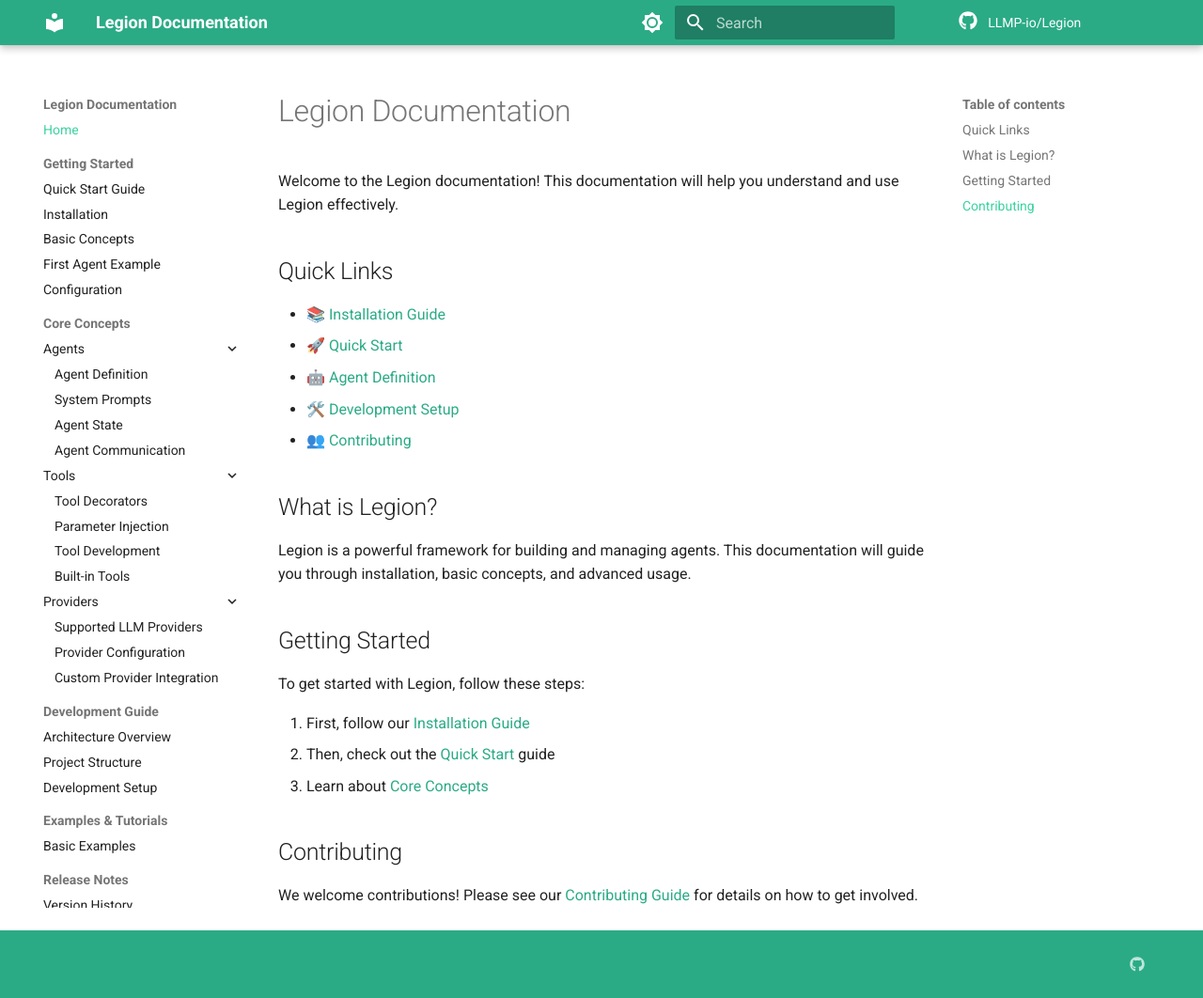
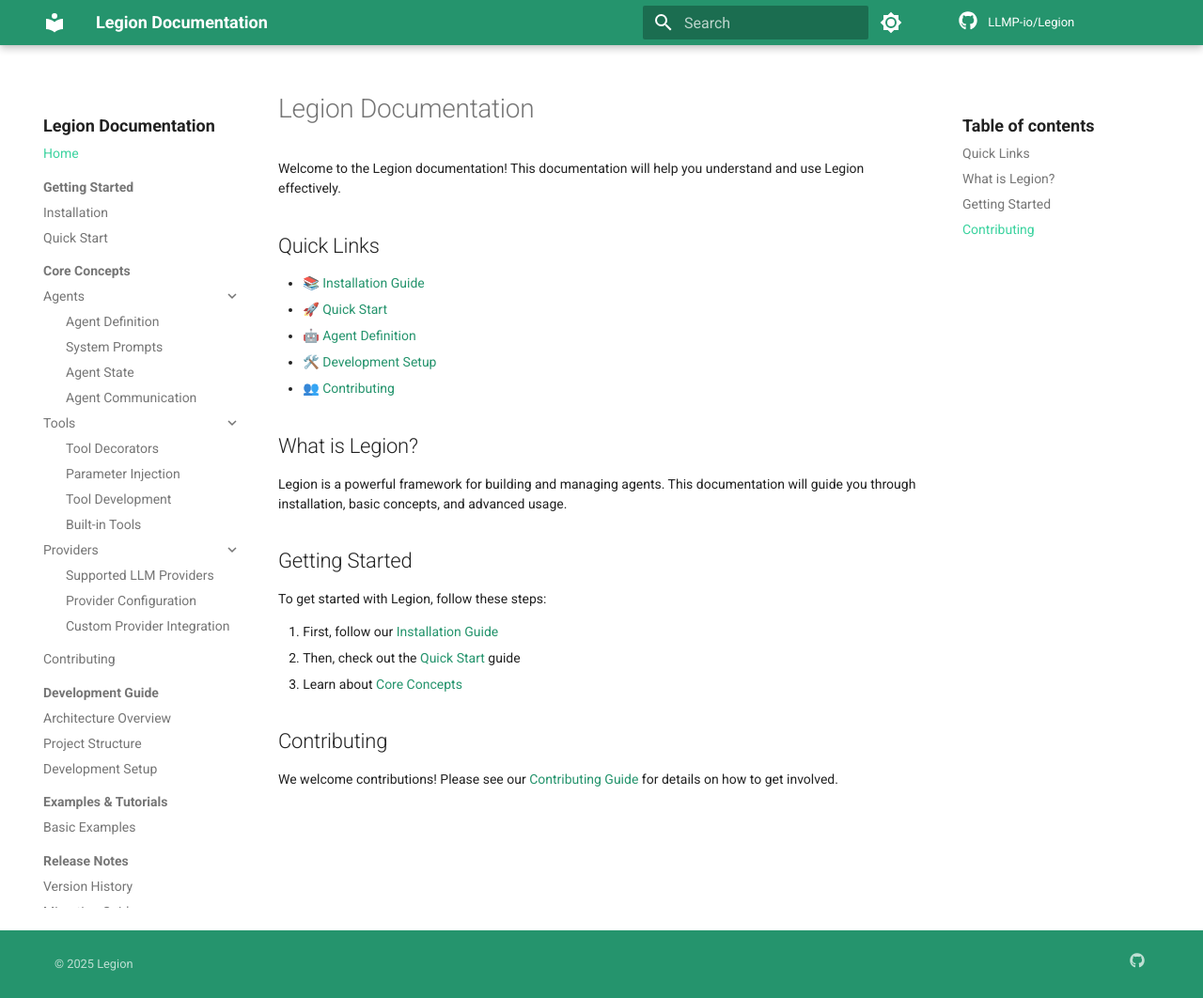
Before and after one commit to lLostincode/Legion, an MkDocs documentation site: the page built from docs/index.md, in a window 1280 px wide and 1062 px high. Shown: the whole window at 94% size. Built offline with MkDocs 1.6.1 and Material for MkDocs 9.7.7, drawn with Linux system fonts in a browser that asks for light colours; comment, search, counter and statistics services are not loaded.

Commit message:
style(docs): divided css file into classes

```diff
--- /dev/null
+++ b/docs/stylesheets/content.css
@@ -0,0 +1,54 @@
+/* Main content text sizing */
+.md-typeset {
+    font-size: 0.70rem;
+    line-height: 1.5;
+}
+
+.md-typeset h1 {
+    font-size: 1.4rem;
+}
+
+.md-typeset h2 {
+    font-size: 1.1rem;
+}
+
+.md-typeset h3 {
+    font-size: 0.9rem;
+}
+
+.md-typeset h4 {
+    font-size: 0.8rem;
+}
+
+.md-typeset code {
+    font-size: 0.70rem;
+}
+
+.md-typeset pre {
+    font-size: 0.70rem;
+}
+
+/* Improve code block contrast */
+[data-md-color-scheme="slate"] .highlight {
+    background-color: #1a1a1a;
+}
+
+/* Better table contrast */
+[data-md-color-scheme="slate"] table {
+    background-color: var(--md-default-bg-color--light);
+}
+
+[data-md-color-scheme="slate"] th {
+    background-color: var(--md-default-bg-color--lighter);
+}
+
+/* Better blockquote styling */
+[data-md-color-scheme="slate"] blockquote {
+    border-left-color: var(--md-accent-fg-color);
+    background-color: var(--md-default-bg-color--light);
+}
+
+/* Selection highlight */
+::selection {
+    background-color: var(--md-accent-fg-color--transparent);
+}
--- a/docs/stylesheets/docs.css
+++ /dev/null
@@ -1,160 +0,0 @@
-/* Light mode customization */
-[data-md-color-scheme="default"] {
-    --md-primary-fg-color: #2AAB86;
-    --md-primary-fg-color--light: #2AAB86;
-    --md-primary-fg-color--dark: #021207;
-    --md-accent-fg-color: #3BD39F;
-    --md-accent-fg-color--transparent: rgba(59, 211, 159, 0.1);
-}
-
-/* Dark mode customization */
-[data-md-color-scheme="slate"] {
-    --md-default-bg-color: #121212;
-    --md-default-bg-color--light: #1e1e1e;
-    --md-default-bg-color--lighter: #232323;
-    --md-default-bg-color--lightest: #2a2a2a;
-
-    --md-primary-fg-color: #2A9B76;
-    --md-primary-fg-color--light: #1e1e1e;
-    --md-primary-fg-color--dark: #0a0a0a;
-
-    --md-accent-fg-color: #3BD39F;
-    --md-accent-fg-color--transparent: rgba(59, 211, 159, 0.1);
-
-    /* Increase contrast for text */
-    --md-typeset-color: rgba(255, 255, 255, 0.87);
-    --md-typeset-a-color: #3BD39F;
-}
-
-/* Navigation customization for both modes */
-.md-nav__link:hover,
-.md-nav__link--active {
-    color: var(--md-accent-fg-color) !important;
-}
-
-.md-nav__item--active > .md-nav__link {
-    color: var(--md-accent-fg-color) !important;
-}
-
-/* Improve code block contrast */
-[data-md-color-scheme="slate"] .highlight {
-    background-color: #1a1a1a;
-}
-
-/* Better table contrast */
-[data-md-color-scheme="slate"] table {
-    background-color: var(--md-default-bg-color--light);
-}
-
-[data-md-color-scheme="slate"] th {
-    background-color: var(--md-default-bg-color--lighter);
-}
-
-/* Better blockquote styling */
-[data-md-color-scheme="slate"] blockquote {
-    border-left-color: var(--md-accent-fg-color);
-    background-color: var(--md-default-bg-color--light);
-}
-
-/* Selection highlight */
-::selection {
-    background-color: var(--md-accent-fg-color--transparent);
-}
-
-/* Sidebar and navigation hover states */
-.md-nav__link:hover,
-.md-nav__item .md-nav__link--active {
-    color: var(--md-accent-fg-color) !important;
-}
-
-/* Search result highlighting */
-.md-search-result__link:hover,
-.md-search-result__link[data-md-state="active"] {
-    background-color: var(--md-accent-fg-color--transparent);
-}
-
-/* TOC active item */
-.md-nav--secondary .md-nav__link--active {
-    color: var(--md-accent-fg-color) !important;
-}
-
-/* Footer customization */
-.md-footer {
-    background-color: var(--md-primary-fg-color);
-}
-
-.md-footer-meta {
-    background-color: var(--md-primary-fg-color);
-}
-
-/* Make footer slimmer */
-.md-footer-meta__inner {
-    padding: 0.4rem 0.8rem;
-    display: flex;
-    justify-content: space-between;
-    align-items: center;
-}
-
-/* Custom copyright text */
-.md-footer-copyright {
-    display: block !important;
-    font-size: 0.7rem;
-    margin: 0;
-    padding: 0;
-    color: var(--md-footer-fg-color--light);
-}
-
-.md-footer-social {
-    padding: 0;
-    margin: 0;
-}
-
-.md-footer-social__link {
-    padding: 0.4rem;
-}
-
-/* Adjust icon sizes */
-.md-footer-social__link svg {
-    width: 1.2rem;
-    height: 1.2rem;
-}
-
-/* Footer links hover effect */
-.md-footer-social__link:hover {
-    color: var(--md-accent-fg-color);
-}
-
-/* Align GitHub icon with navbar and make it smaller */
-.md-header__source {
-    margin-inline-start: auto;
-    margin-inline-end: 0.6rem;
-    font-size: 0.7rem;
-}
-
-/* Style GitHub icon and stars */
-.md-header__source .md-source {
-    padding: 0 0.4rem;
-}
-
-.md-header__source .md-source__icon {
-    padding-right: 0.4rem;
-}
-
-.md-header__source .md-source__icon svg {
-    width: 1rem;
-    height: 1rem;
-}
-
-.md-header__source .md-source__repository {
-    font-weight: 400;
-    font-size: 0.7rem;
-}
-
-.md-header__source .md-source__facts {
-    font-size: 0.7rem;
-}
-
-/* Adjust search bar alignment */
-.md-search {
-    margin-right: 1rem;
-}
--- /dev/null
+++ b/docs/stylesheets/footer.css
@@ -0,0 +1,45 @@
+/* Footer customization */
+.md-footer {
+    background-color: var(--md-primary-fg-color);
+}
+
+.md-footer-meta {
+    background-color: var(--md-primary-fg-color);
+}
+
+/* Make footer slimmer */
+.md-footer-meta__inner {
+    padding: 0.4rem 0.8rem;
+    display: flex;
+    justify-content: space-between;
+    align-items: center;
+}
+
+/* Custom copyright text */
+.md-footer-copyright {
+    display: block !important;
+    font-size: 0.60rem;
+    margin: 0;
+    padding: 0;
+    color: var(--md-footer-fg-color--light);
+}
+
+.md-footer-social {
+    padding: 0;
+    margin: 0;
+}
+
+.md-footer-social__link {
+    padding: 0.4rem;
+}
+
+/* Adjust icon sizes */
+.md-footer-social__link svg {
+    width: 1.2rem;
+    height: 1.2rem;
+}
+
+/* Footer links hover effect */
+.md-footer-social__link:hover {
+    color: var(--md-accent-fg-color);
+}
--- /dev/null
+++ b/docs/stylesheets/navbar.css
@@ -0,0 +1,68 @@
+/* Header/Navbar customization */
+.md-header {
+    height: 2.4rem;
+}
+
+/* Search bar customization */
+.md-search__inner {
+    width: 12rem;
+    margin-left: auto;
+}
+
+.md-search__input {
+    height: 1.8rem !important;
+    font-size: 0.8rem !important;
+}
+
+.md-search__form {
+    height: 1.8rem;
+}
+
+.md-search__overlay {
+    top: 2.4rem;
+}
+
+/* Theme toggle button */
+.md-header__button.md-icon {
+    padding: 0.4rem;
+    margin: 0.2rem;
+}
+
+/* GitHub repository link */
+.md-header__source {
+    margin-left: 0.5rem;
+    margin-right: 0.6rem;
+    font-size: 0.60rem;
+    order: 99; /* Push to the end */
+}
+
+.md-header__source .md-source {
+    padding: 0 0.4rem;
+}
+
+.md-header__source .md-source__icon {
+    padding-right: 0.4rem;
+}
+
+.md-header__source .md-source__icon svg {
+    width: 1rem;
+    height: 1rem;
+}
+
+/* Header container */
+.md-header__inner {
+    display: flex;
+    align-items: center;
+    justify-content: flex-end;
+}
+
+/* Title positioning */
+.md-header__title {
+    margin-right: auto; /* Push everything else to the right */
+    line-height: 2.4rem;
+}
+
+/* Theme toggle and search positioning */
+.md-header__option {
+    order: 98; /* Place before GitHub link */
+}
--- /dev/null
+++ b/docs/stylesheets/sidebar.css
@@ -0,0 +1,40 @@
+/* Navigation styling */
+.md-nav__title {
+    font-size: 0.90rem;
+    font-weight: 600;
+    color: var(--md-default-fg-color);
+    margin: 1rem 0 0.4rem 0;
+}
+
+.md-nav__link {
+    font-size: 0.70rem;
+    color: var(--md-default-fg-color--light);
+}
+
+.md-nav__link:hover,
+.md-nav__link--active {
+    color: var(--md-accent-fg-color) !important;
+}
+
+.md-nav__item .md-nav__item {
+    padding-left: 0.6rem;
+}
+
+.md-nav__list {
+    padding-left: 1rem;
+}
+
+.md-nav__item--active > .md-nav__link {
+    color: var(--md-accent-fg-color) !important;
+}
+
+/* TOC active item */
+.md-nav--secondary .md-nav__link--active {
+    color: var(--md-accent-fg-color) !important;
+}
+
+/* Search result highlighting */
+.md-search-result__link:hover,
+.md-search-result__link[data-md-state="active"] {
+    background-color: var(--md-accent-fg-color--transparent);
+}
--- /dev/null
+++ b/docs/stylesheets/theme.css
@@ -0,0 +1,27 @@
+/* Light mode customization */
+[data-md-color-scheme="default"] {
+    --md-primary-fg-color: #25946d;
+    --md-primary-fg-color--light: #2AAB86;
+    --md-primary-fg-color--dark: #021207;
+    --md-accent-fg-color: #3BD39F;
+    --md-accent-fg-color--transparent: rgba(59, 211, 159, 0.1);
+}
+
+/* Dark mode customization */
+[data-md-color-scheme="slate"] {
+    --md-default-bg-color: #121212;
+    --md-default-bg-color--light: #1e1e1e;
+    --md-default-bg-color--lighter: #232323;
+    --md-default-bg-color--lightest: #2a2a2a;
+
+    --md-primary-fg-color: #2A9B76;
+    --md-primary-fg-color--light: #1e1e1e;
+    --md-primary-fg-color--dark: #0a0a0a;
+
+    --md-accent-fg-color: #3BD39F;
+    --md-accent-fg-color--transparent: rgba(59, 211, 159, 0.1);
+
+    /* Increase contrast for text */
+    --md-typeset-color: rgba(255, 255, 255, 0.87);
+    --md-typeset-a-color: #3BD39F;
+}
--- a/mkdocs.yml
+++ b/mkdocs.yml
@@ -35,7 +35,6 @@
 
 extra:
   generator: false
-  copyright:  Legion 2025
   social:
     - icon: fontawesome/brands/github
       link: https://github.com/LLMP-io/Legion
@@ -43,6 +42,11 @@
 
 extra_css:
   - stylesheets/docs.css
+  - stylesheets/footer.css
+  - stylesheets/content.css
+  - stylesheets/navbar.css
+  - stylesheets/sidebar.css
+  - stylesheets/theme.css
 
 markdown_extensions:
   - pymdownx.highlight:
@@ -58,11 +62,8 @@
 nav:
   - Home: index.md
   - Getting Started:
-    - Quick Start Guide: getting-started/quick-start.md
     - Installation: getting-started/installation.md
-    - Basic Concepts: getting-started/basic-concepts.md
-    - First Agent Example: getting-started/first-agent.md
-    - Configuration: getting-started/configuration.md
+    - Quick Start: getting-started/quick-start.md
   - Core Concepts:
     - Agents:
       - Agent Definition: core-concepts/agents/agent-definition.md
@@ -78,6 +79,7 @@
       - Supported LLM Providers: core-concepts/providers/supported-providers.md
       - Provider Configuration: core-concepts/providers/provider-configuration.md
       - Custom Provider Integration: core-concepts/providers/custom-integration.md
+  - Contributing: CONTRIBUTING.md
   - Development Guide:
     - Architecture Overview: development-guide/architecture.md
     - Project Structure: development-guide/project-structure.md
@@ -89,3 +91,5 @@
     - Migration Guides: release-notes/migration-guides.md
     - Deprecation Notices: release-notes/deprecation-notices.md
     - Roadmap: release-notes/roadmap.md
+
+copyright:  © 2025 Legion
```
Also changed, not shown: docs/contributing/index.md (added, +31 -0 lines), docs/setup-dev-env.md (deleted, +0 -89 lines), docs/setup-nix.md (deleted, +0 -99 lines), docs/DOCUMENTATION_GUIDE.md (renamed from docs/README.md).
